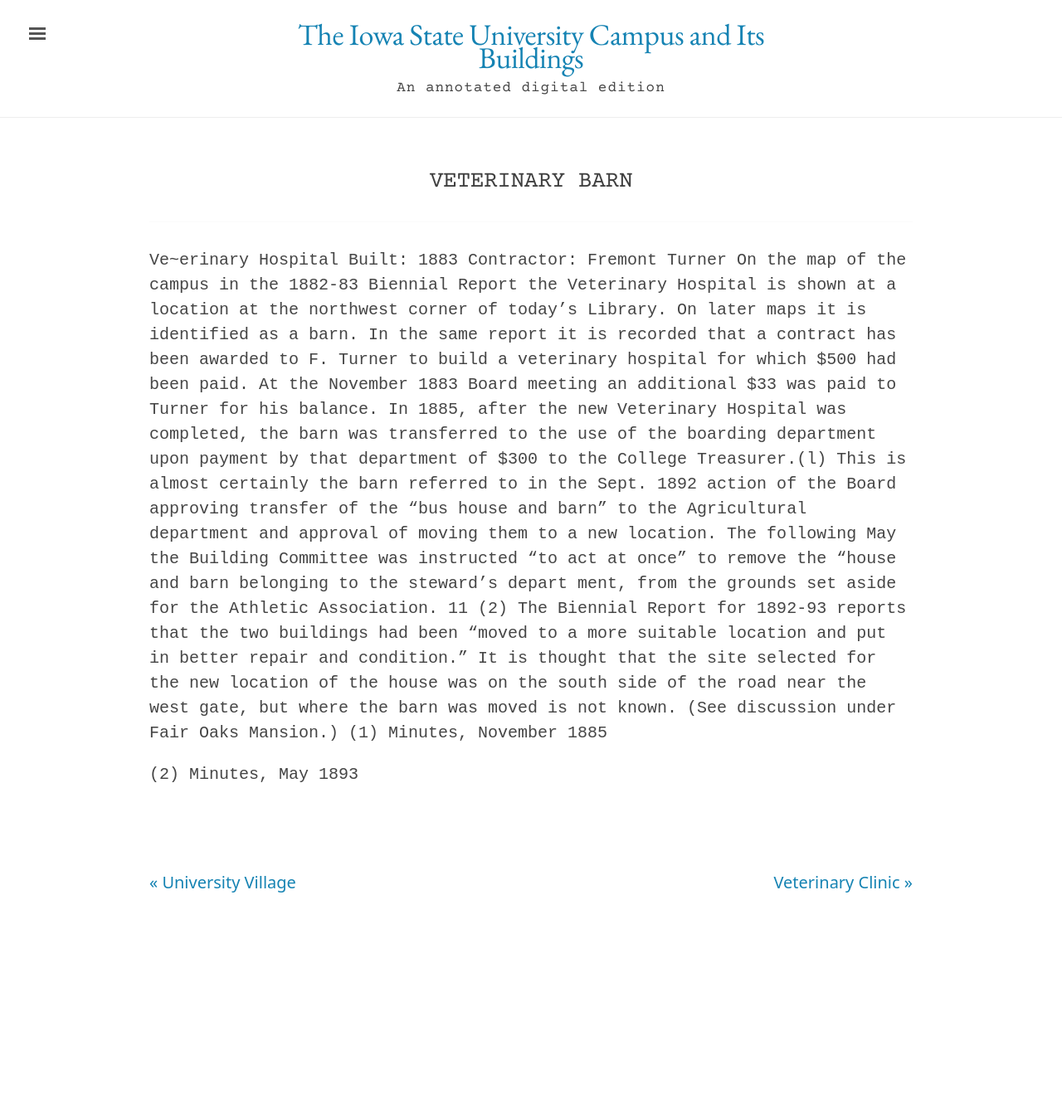
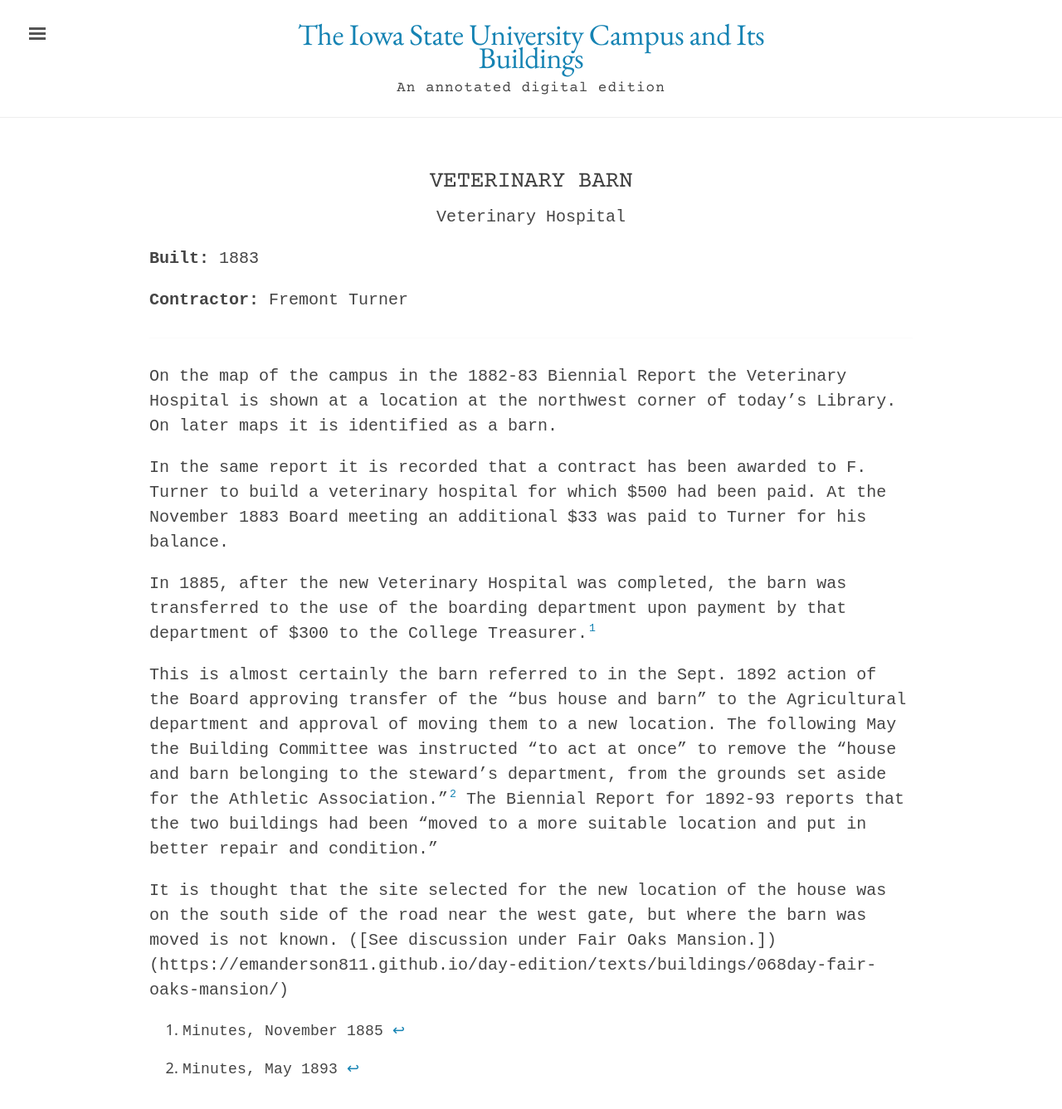
Before and after one commit to emanderson811/day-edition, a Jekyll site: the page built from _texts/buildings/217day-veterinary-barn.md, in a window 1280 px wide and 1400 px high. Shown: the top 1337 px of the window at 83% size. Built offline with Jekyll 4.4.1, drawn with Linux system fonts in a browser that asks for light colours.

Commit message:
Update 217day-veterinary-barn.md

```diff
--- a/_texts/buildings/217day-veterinary-barn.md
+++ b/_texts/buildings/217day-veterinary-barn.md
@@ -1,11 +1,11 @@
 ---
 layout: building
 title: "Veterinary Barn"
-alternative_name:
-built:
+alternative_name: "Veterinary Hospital"
+built: "1883"
 addition:
 architect:
-contractor:
+contractor: "Fremont Turner"
 razed:
 author:
 rights: Public Domain
@@ -14,15 +14,16 @@
 ---
 ---
 
-Ve~erinary Hospital
-Built: 1883 Contractor: Fremont Turner
 On the map of the campus in the 1882-83 Biennial Report the Veterinary Hospital is shown at a location at the northwest corner of today's Library. On later maps it is identified as a barn.
+
 In the same report it is recorded that a contract has been awarded to F. Turner to build a veterinary hospital for which $500 had been paid. At the November 1883 Board meeting an additional $33 was paid to Turner for his balance.
-In 1885, after the new Veterinary Hospital was completed, the barn was transferred to the use of the boarding department upon payment by that department of $300 to the College Treasurer.(l)
-This is almost certainly the barn referred to in the Sept. 1892 action of the Board approving transfer of the "bus house and barn" to the Agricultural department and approval of moving them to a new location. The following May the Building Committee was instructed "to act at once" to remove the "house and barn belonging to the steward's depart ment, from the grounds set aside for the Athletic Association. 11 (2) The Biennial Report for 1892-93 reports that the two buildings had been "moved to a more suitable location and put in better repair and condition."
-It is thought that the site selected for the new location of the house was on the south side of the road near the west gate, but where the barn was moved is not known. (See discussion under Fair Oaks Mansion.)
-(1)
-Minutes, November 1885
 
-(2)
-Minutes, May 1893
+In 1885, after the new Veterinary Hospital was completed, the barn was transferred to the use of the boarding department upon payment by that department of $300 to the College Treasurer.[^fn1]
+
+This is almost certainly the barn referred to in the Sept. 1892 action of the Board approving transfer of the "bus house and barn" to the Agricultural department and approval of moving them to a new location. The following May the Building Committee was instructed "to act at once" to remove the "house and barn belonging to the steward's department, from the grounds set aside for the Athletic Association."[^fn2] The Biennial Report for 1892-93 reports that the two buildings had been "moved to a more suitable location and put in better repair and condition."
+
+It is thought that the site selected for the new location of the house was on the south side of the road near the west gate, but where the barn was moved is not known. ([See discussion under Fair Oaks Mansion.])(https://emanderson811.github.io/day-edition/texts/buildings/068day-fair-oaks-mansion/)
+
+[^fn1]: Minutes, November 1885
+
+[^fn2]: Minutes, May 1893
```
